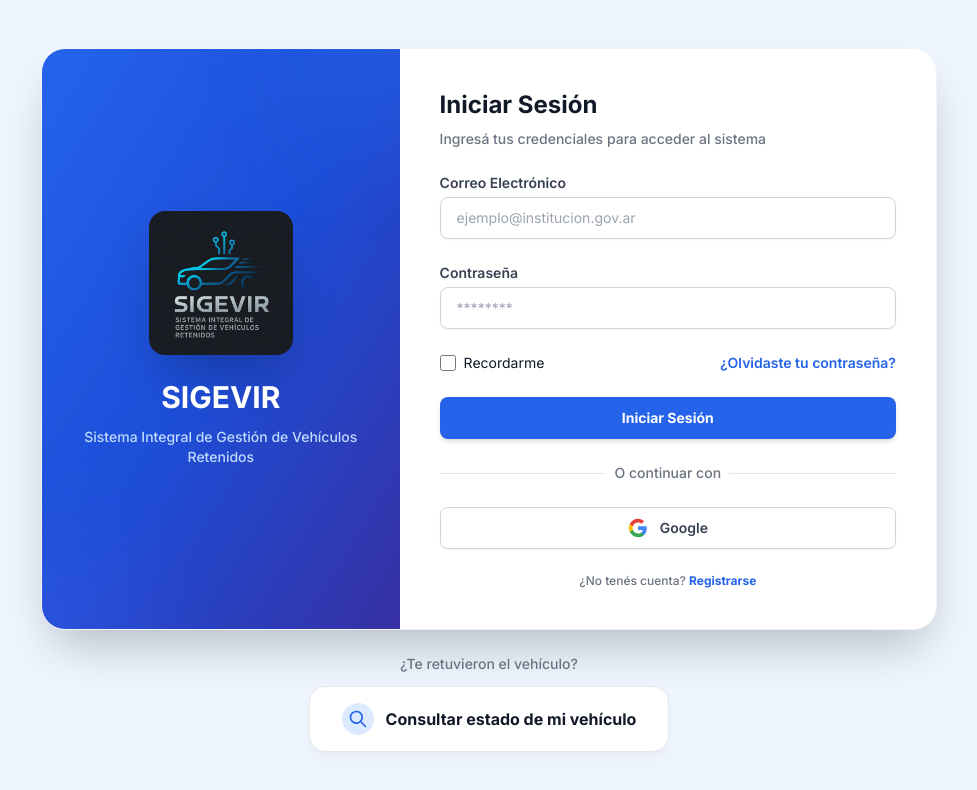
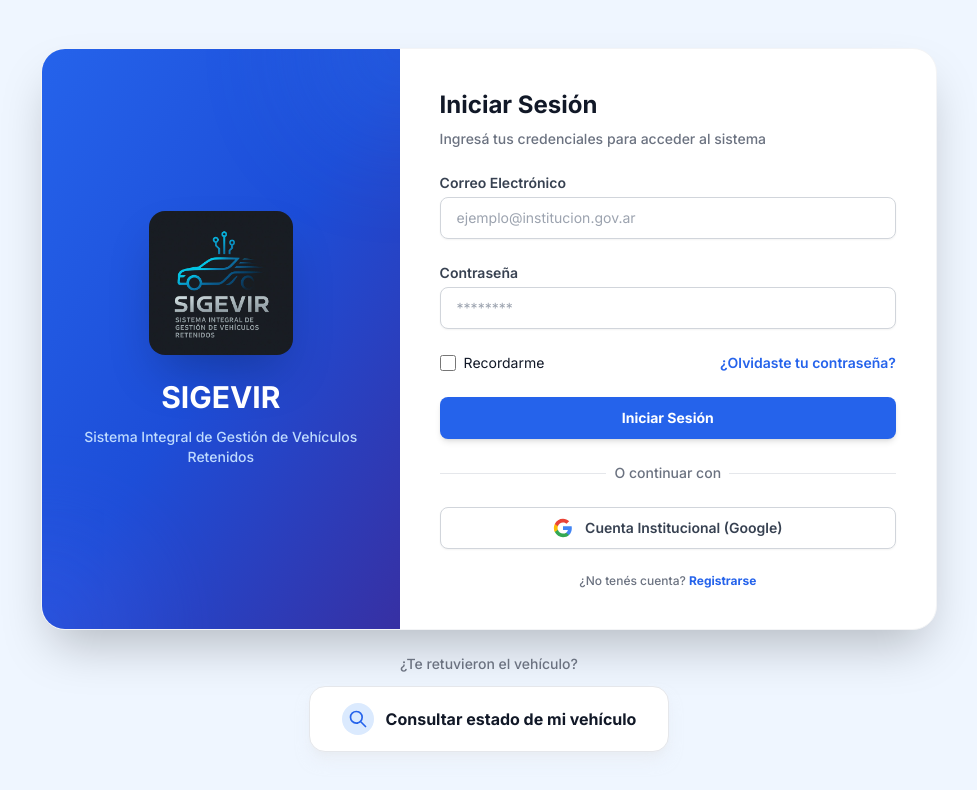
Before and after one commit to eliasleuci/sigevir, a React (Vite) app in the folder frontend/: page /login in a window 1280 px wide. Shown: the top 790 px of the page, without its empty margins (151-1128 px from the left). Built offline with nearby package versions, Linux system fonts and the light colour scheme.

Commit message:
UI: Ajustar texto boton Google y optimizar margen inferior en Login

```diff
--- a/frontend/src/pages/Login.jsx
+++ b/frontend/src/pages/Login.jsx
@@ -140,7 +140,7 @@
                       <path fill="#EA4335" d="M12 5.38c1.62 0 3.06.56 4.21 1.64l3.15-3.15C17.45 2.09 14.97 1 12 1 7.7 1 3.99 3.47 2.18 7.07l3.66 2.84c.87-2.6 3.3-4.53 6.16-4.53z" />
                     </svg>
                   )}
-                  {googleLoading ? 'Conectando...' : 'Google'}
+                  {googleLoading ? 'Conectando...' : 'Cuenta Institucional (Google)'}
                 </button>
               </div>
             </div>
@@ -152,7 +152,7 @@
         </div>
 
         {/* Acceso para Ciudadanos */}
-        <div className="mt-6 mb-8 text-center pb-6">
+        <div className="mt-6 sm:mb-8 text-center pb-2 sm:pb-6">
           <p className="text-base sm:text-sm font-medium text-gray-500 mb-3">¿Te retuvieron el vehículo?</p>
           <Link
             to="/consulta"
```
